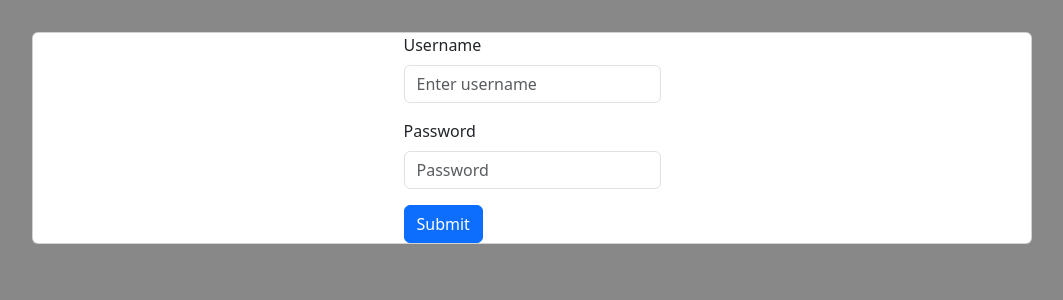
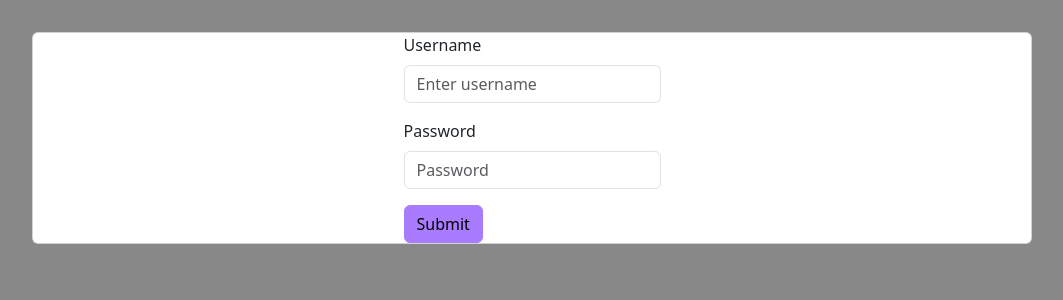
Before and after one commit to higorcraco/atlas, a React (Vite) app in the folder web/: page /login in a window 1280 px wide. Shown: the top 300 px of the page, without its empty margins (108-1171 px from the left). Built offline with nearby package versions, Linux system fonts and the light colour scheme.

Commit message:
Changed the primary theme using sass

```diff
--- a/web/package.json
+++ b/web/package.json
@@ -20,6 +20,7 @@
     "react-dom": "^18.3.1",
     "react-icons": "^5.3.0",
     "react-router-dom": "^6.26.1",
+    "sass": "^1.78.0",
     "sweetalert2-react-content": "^5.0.7",
     "vite-tsconfig-paths": "^5.0.1",
     "vue-sweetalert2": "^5.0.11"
--- a/web/src/App.css
+++ /dev/null
@@ -1,3 +0,0 @@
-:root {
-  --bs-primary: var(--primary-color);
-}
--- /dev/null
+++ b/web/src/App.scss
@@ -0,0 +1,7 @@
+$primary-color: #a97cff;
+
+$theme-colors: (
+  "primary": $primary-color,
+);
+
+@import "bootstrap/scss/bootstrap";
--- a/web/src/App.tsx
+++ b/web/src/App.tsx
@@ -3,7 +3,7 @@ import "./config/AxiosInterceptor";
 import "bootstrap/dist/css/bootstrap.min.css";
 import { BrowserRouter } from "react-router-dom";
 import "sweetalert2/dist/sweetalert2.min.css";
-import "./App.css";
+import "./App.scss";
 import { AuthProvider } from "./config/AuthContext";
 import AxiosInterceptor from "./config/AxiosInterceptor";
 import MainRoutes from "./routes/Routes";
```
Also changed, not shown: 1 other file (tests, documents, lock files or other folders).
